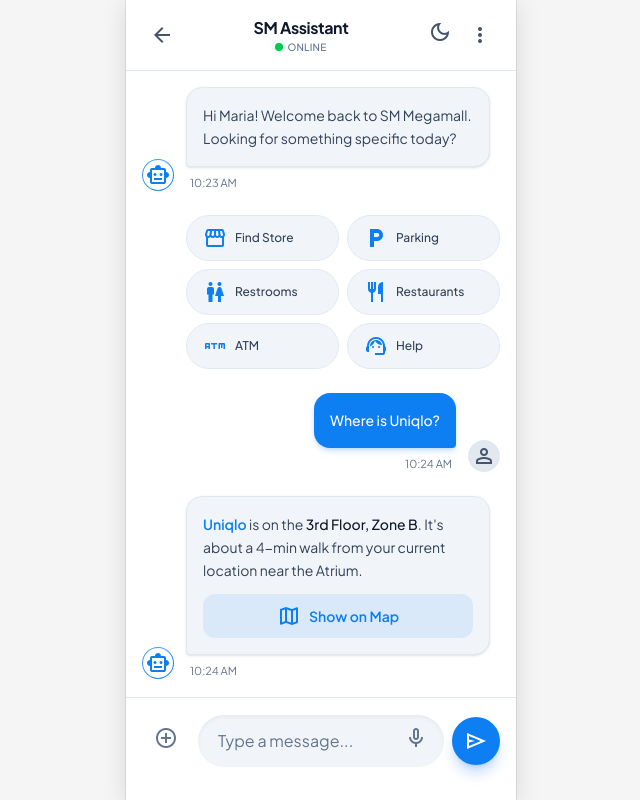
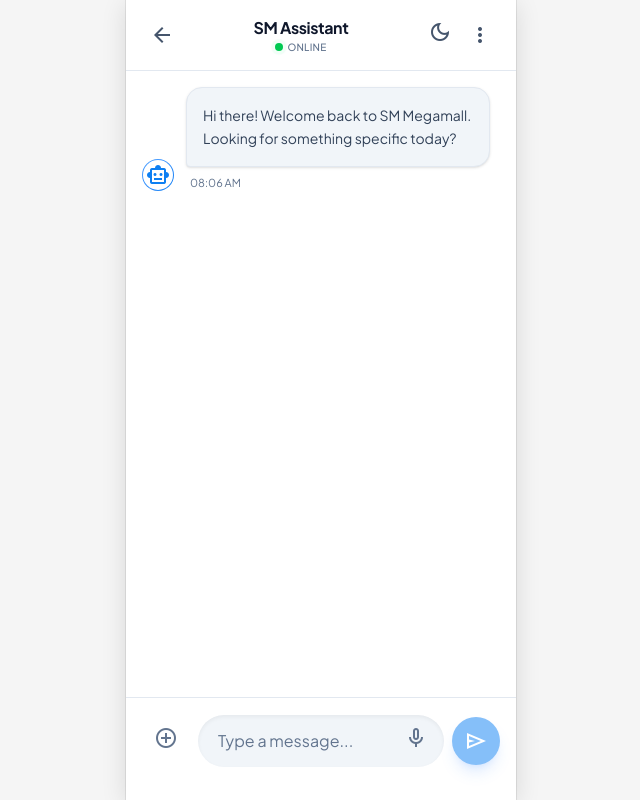
Before and after one commit to kcayme-agsx/nexus-app, a React (Vite) app: page /chat in a window 1280 px wide. Shown: the whole page, without its empty margins (319-959 px from the left). Built offline with nearby package versions, Linux system fonts and the light colour scheme.

Commit message:
feat: Implement dynamic chat functionality with message state, user input, and simulated bot responses.

```diff
--- a/src/pages/ChatPage.jsx
+++ b/src/pages/ChatPage.jsx
@@ -1,6 +1,8 @@
+import React, { useState, useEffect, useRef } from 'react';
 import { Link } from "react-router-dom";
 import Icon from "../components/Icon";
 import ThemeToggle from "../components/ThemeToggle";
+import { useAuth } from "../contexts/AuthContext";
 
 const quickActions = [
   { icon: "storefront", label: "Find Store" },
@@ -12,6 +14,68 @@
 ];
 
 export default function ChatPage() {
+  const { user } = useAuth();
+  const messagesEndRef = useRef(null);
+  const [inputText, setInputText] = useState("");
+  const [isTyping, setIsTyping] = useState(false);
+  const [messages, setMessages] = useState([
+    {
+      id: 1,
+      type: 'bot',
+      text: `Hi ${user?.fullName.split(' ')[0] || 'there'}! Welcome back to SM Megamall. Looking for something specific today?`,
+      time: new Date().toLocaleTimeString([], { hour: '2-digit', minute: '2-digit' })
+    }
+  ]);
+
+  const scrollToBottom = () => {
+    messagesEndRef.current?.scrollIntoView({ behavior: "smooth" });
+  };
+
+  useEffect(() => {
+    scrollToBottom();
+  }, [messages, isTyping]);
+
+  const handleSend = (e) => {
+    e.preventDefault();
+    if (!inputText.trim()) return;
+
+    const userMsg = {
+      id: Date.now(),
+      type: 'user',
+      text: inputText,
+      time: new Date().toLocaleTimeString([], { hour: '2-digit', minute: '2-digit' })
+    };
+
+    setMessages(prev => [...prev, userMsg]);
+    setInputText("");
+    setIsTyping(true);
+
+    // Simulate bot response
+    setTimeout(() => {
+      let botResponse = "";
+      const lowerInput = inputText.toLowerCase();
+
+      if (lowerInput.includes('parking')) {
+        botResponse = "Directing you to the Real-Time Parking feature... You can find available slots in Building A and B right now!";
+      } else if (lowerInput.includes('uniqlo')) {
+        botResponse = "Uniqlo is located on the 3rd Floor, Zone B. It's about a 4-minute walk from the Atrium.";
+      } else if (lowerInput.includes('hello') || lowerInput.includes('hi')) {
+        botResponse = "Hello! How can I assist you with your SM Mall experience today?";
+      } else {
+        botResponse = "That's a great question! Let me check that for you. Is there anything else I can help you find in the meantime?";
+      }
+
+      const botMsg = {
+        id: Date.now() + 1,
+        type: 'bot',
+        text: botResponse,
+        time: new Date().toLocaleTimeString([], { hour: '2-digit', minute: '2-digit' })
+      };
+
+      setMessages(prev => [...prev, botMsg]);
+      setIsTyping(false);
+    }, 1500);
+  };
   return (
     <div className="flex h-dvh flex-col bg-white dark:bg-background-dark text-slate-900 dark:text-slate-100 overflow-hidden">
       {/* Header */}
@@ -44,95 +108,66 @@
 
       {/* Chat Area */}
       <main className="flex-1 space-y-6 overflow-y-auto scroll-smooth p-4 pb-24">
-        {/* Bot Message */}
-        <div className="flex gap-3">
-          <div className="flex-shrink-0 self-end">
-            <div className="h-8 w-8 rounded-full bg-gradient-to-br from-blue-400 to-primary p-[1px]">
+        {messages.map((msg) => (
+          <div key={msg.id} className={`flex ${msg.type === 'user' ? 'justify-end' : ''} gap-3`}>
+            {msg.type === 'bot' && (
+              <div className="shrink-0 self-end">
+                <div className="h-8 w-8 rounded-full bg-linear-to-br from-blue-400 to-primary p-px">
                   <div className="flex h-full w-full items-center justify-center rounded-full bg-white dark:bg-slate-800">
                     <Icon name="smart_toy" className="text-[16px] text-primary" />
                   </div>
                 </div>
               </div>
-          <div className="flex max-w-[85%] flex-col gap-2">
-            <div className="rounded-2xl rounded-bl-sm border border-slate-200 dark:border-slate-700/50 bg-slate-100 dark:bg-[#1e2a38] p-4 shadow-sm">
-              <p className="text-sm leading-relaxed text-slate-700 dark:text-slate-200">
-                Hi Maria! Welcome back to SM Megamall. Looking for something
-                specific today?
+            )}
+
+            <div className={`flex max-w-[85%] flex-col ${msg.type === 'user' ? 'items-end' : ''} gap-2`}>
+              <div className={`rounded-2xl ${
+                msg.type === 'user'
+                  ? 'rounded-br-sm bg-primary p-4 shadow-md shadow-primary/20'
+                  : 'rounded-bl-sm border border-slate-200 dark:border-slate-700/50 bg-slate-100 dark:bg-[#1e2a38] p-4 shadow-sm'
+              }`}>
+                <p className={`text-sm leading-relaxed ${
+                  msg.type === 'user' ? 'font-medium text-white' : 'text-slate-700 dark:text-slate-200'
+                }`}>
+                  {msg.text}
                 </p>
+
+                {msg.text.includes('Uniqlo') && msg.type === 'bot' && (
+                  <Link
+                    to="/map"
+                    className="group mt-3 flex w-full items-center justify-center gap-2 rounded-xl bg-primary/10 px-4 py-2.5 text-primary transition-colors hover:bg-primary/20 active:bg-primary/30"
+                  >
+                    <Icon name="map" className="text-[20px] transition-transform group-hover:scale-110" />
+                    <span className="text-sm font-semibold">Show on Map</span>
+                  </Link>
+                )}
+
+                {msg.text.includes('Parking') && msg.type === 'bot' && (
+                  <Link
+                    to="/home"
+                    className="group mt-3 flex w-full items-center justify-center gap-2 rounded-xl bg-primary/10 px-4 py-2.5 text-primary transition-colors hover:bg-primary/20 active:bg-primary/30"
+                  >
+                    <Icon name="local_parking" className="text-[20px] transition-transform group-hover:scale-110" />
+                    <span className="text-sm font-semibold">View Parking</span>
+                  </Link>
+                )}
               </div>
-            <span className="ml-1 text-[11px] text-slate-500 dark:text-slate-400">10:23 AM</span>
-          </div>
+              <span className={`${msg.type === 'user' ? 'mr-1' : 'ml-1'} text-[11px] text-slate-500 dark:text-slate-400`}>
+                {msg.time}
+              </span>
             </div>
 
-        {/* Quick Actions Grid */}
-        <div className="grid w-full max-w-sm grid-cols-2 gap-2 pl-11">
-          {quickActions.map((action) => (
-            <Link
-              key={action.label}
-              to="/home"
-              className="group flex items-center gap-2 rounded-full border border-slate-200 dark:border-slate-700 bg-slate-100 dark:bg-[#1e2a38] px-4 py-2.5 transition-all hover:bg-slate-200 dark:hover:bg-[#253344]"
-            >
-              <Icon name={action.icon} className="text-[20px] text-primary" />
-              <span className="text-xs font-medium text-slate-700 dark:text-slate-200">
-                {action.label}
-              </span>
-            </Link>
-          ))}
-        </div>
-
-        {/* User Message */}
-        <div className="flex justify-end gap-3">
-          <div className="flex max-w-[85%] flex-col items-end gap-2">
-            <div className="rounded-2xl rounded-br-sm bg-primary p-4 shadow-md shadow-primary/20">
-              <p className="text-sm font-medium leading-relaxed text-white">
-                Where is Uniqlo?
-              </p>
-            </div>
-            <span className="mr-1 text-[11px] text-slate-500 dark:text-slate-400">10:24 AM</span>
-          </div>
-          <div className="flex-shrink-0 self-end">
+            {msg.type === 'user' && (
+              <div className="shrink-0 self-end">
                 <div className="flex h-8 w-8 items-center justify-center rounded-full bg-slate-200 dark:bg-slate-700">
                   <Icon name="person" className="text-[16px] text-slate-600 dark:text-slate-300" />
                 </div>
               </div>
+            )}
           </div>
+        ))}
 
-        {/* Bot Response */}
-        <div className="flex gap-3">
-          <div className="flex-shrink-0 self-end">
-            <div className="h-8 w-8 rounded-full bg-gradient-to-br from-blue-400 to-primary p-[1px]">
-              <div className="flex h-full w-full items-center justify-center rounded-full bg-white dark:bg-slate-800">
-                <Icon name="smart_toy" className="text-[16px] text-primary" />
-              </div>
-            </div>
-          </div>
-          <div className="flex max-w-[85%] flex-col gap-2">
-            <div className="rounded-2xl rounded-bl-sm border border-slate-200 dark:border-slate-700/50 bg-slate-100 dark:bg-[#1e2a38] p-4 shadow-sm">
-              <p className="mb-3 text-sm leading-relaxed text-slate-700 dark:text-slate-200">
-                <span className="font-semibold text-primary">Uniqlo</span> is
-                on the{" "}
-                <span className="font-medium text-slate-900 dark:text-white">
-                  3rd Floor, Zone B
-                </span>
-                . It's about a 4-min walk from your current location near the
-                Atrium.
-              </p>
-              <Link
-                to="/map"
-                className="group mt-2 flex w-full items-center justify-center gap-2 rounded-xl bg-primary/10 px-4 py-2.5 text-primary transition-colors hover:bg-primary/20 active:bg-primary/30"
-              >
-                <Icon
-                  name="map"
-                  className="text-[20px] transition-transform group-hover:scale-110"
-                />
-                <span className="text-sm font-semibold">Show on Map</span>
-              </Link>
-            </div>
-            <span className="ml-1 text-[11px] text-slate-500 dark:text-slate-400">10:24 AM</span>
-          </div>
-        </div>
-
-        {/* Typing Indicator */}
+        {isTyping && (
           <div className="flex items-center gap-3 pl-11">
             <div className="flex space-x-1">
               <div className="h-1.5 w-1.5 animate-bounce rounded-full bg-slate-400 dark:bg-slate-400" />
@@ -140,29 +175,39 @@
               <div className="h-1.5 w-1.5 animate-bounce rounded-full bg-slate-400 dark:bg-slate-400 [animation-delay:0.2s]" />
             </div>
           </div>
+        )}
+
+        <div ref={messagesEndRef} />
       </main>
 
       {/* Input Area */}
       <footer className="flex-none border-t border-slate-200 dark:border-slate-800 bg-white/90 dark:bg-[#15202b] p-4 pb-8 backdrop-blur-md">
-        <div className="relative mx-auto flex max-w-4xl items-center gap-2">
-          <Link to="/home" className="flex-shrink-0 rounded-full p-3 text-slate-500 dark:text-slate-400 transition-colors hover:bg-primary/10 hover:text-primary">
+        <form onSubmit={handleSend} className="relative mx-auto flex max-w-4xl items-center gap-2">
+          <Link to="/home" className="shrink-0 rounded-full p-3 text-slate-500 dark:text-slate-400 transition-colors hover:bg-primary/10 hover:text-primary">
             <Icon name="add_circle" />
           </Link>
           <div className="relative flex-1">
             <input
               type="text"
+              value={inputText}
+              onChange={(e) => setInputText(e.target.value)}
               placeholder="Type a message..."
               className="w-full rounded-full border-0 bg-slate-100 dark:bg-[#1e2a38] py-3.5 pl-5 pr-12 text-slate-900 dark:text-slate-100 shadow-inner placeholder-slate-500 dark:placeholder-slate-400 transition-all focus:bg-slate-200 dark:focus:bg-[#253344] focus:ring-2 focus:ring-primary"
             />
-            <button className="absolute right-2 top-1/2 -translate-y-1/2 rounded-full p-2 text-slate-500 dark:text-slate-400 transition-colors hover:text-primary">
+            <button type="button" className="absolute right-2 top-1/2 -translate-y-1/2 rounded-full p-2 text-slate-500 dark:text-slate-400 transition-colors hover:text-primary">
               <Icon name="mic" className="text-[20px]" />
             </button>
           </div>
-          <button className="flex h-12 w-12 flex-shrink-0 items-center justify-center rounded-full bg-primary text-white shadow-lg shadow-blue-500/30 transition-all hover:bg-blue-600 active:scale-95 active:bg-blue-700">
+          <button
+            type="submit"
+            disabled={!inputText.trim()}
+            className="flex h-12 w-12 shrink-0 items-center justify-center rounded-full bg-primary text-white shadow-lg shadow-blue-500/30 transition-all hover:bg-blue-600 active:scale-95 active:bg-blue-700 disabled:opacity-50 disabled:active:scale-100"
+          >
             <Icon name="send" />
           </button>
-        </div>
+        </form>
       </footer>
+
     </div>
   );
 }
```
Lines whose indentation alone changed are shown as unchanged.
